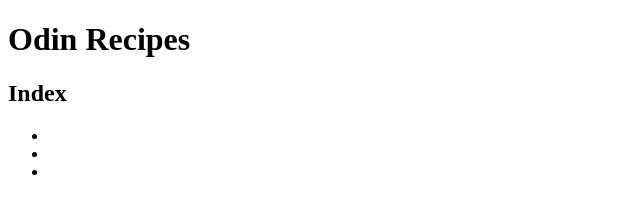
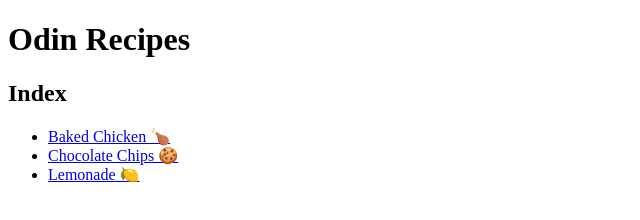
Before and after one commit to sauceuke/odin-recipes, a plain HTML site: page index.html in a window 1280 px wide. Shown: the whole page, without its empty margins (0-640 px from the left). Drawn offline with Linux system fonts and the light colour scheme.

Commit message:
Add index.html

```diff
--- a/index.html
+++ b/index.html
@@ -10,9 +10,9 @@
     <h1>Odin Recipes</h1>
 <h2>Index</h2>
 <ul>
-    <li><a href="/odin-recipes/recipes/baked_chicken.html"></a></li>
-    <li><a href="/odin-recipes/recipes/chocolate_chip_cookies.html"></a></li>
-    <li><a href="/odin-recipes/recipes/lemonade.html"></a></li>
+    <li><a href="/odin-recipes/recipes/baked_chicken.html">Baked Chicken 🍗</a></li>
+    <li><a href="/odin-recipes/recipes/chocolate_chip_cookies.html">Chocolate Chips 🍪</a></li>
+    <li><a href="/odin-recipes/recipes/lemonade.html">Lemonade 🍋</a></li>
 </ul>
 </body>
 </html>
```
